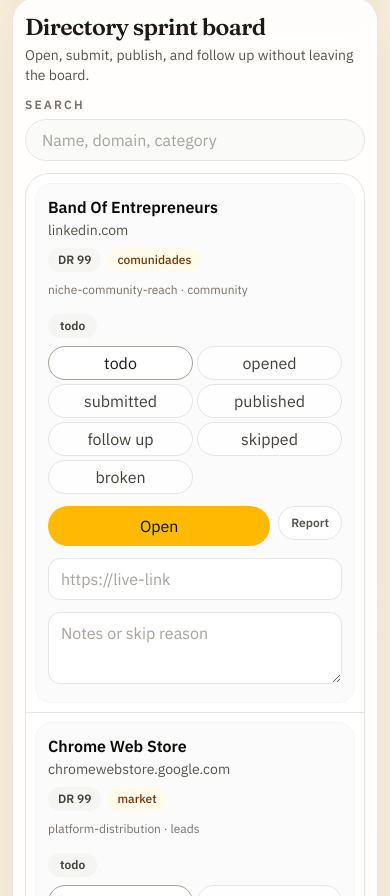
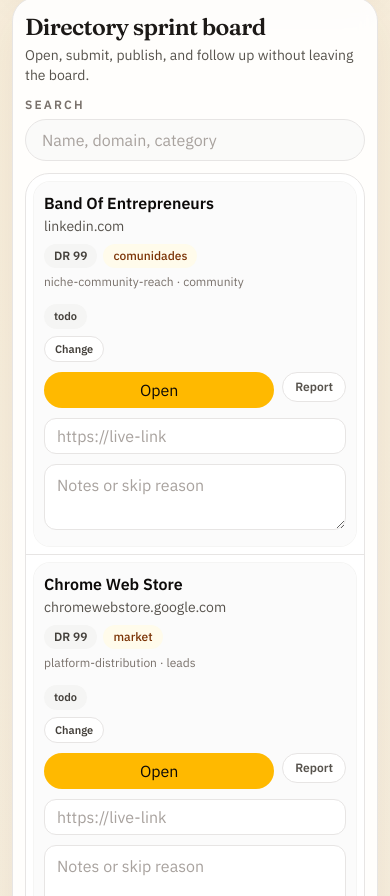
Before and after one commit to Lee-Scott/SubmitSprint, a React (Vite) app: page / in a window 390 px wide. Shown: the part 1248-2144 px from the top of the page. Built offline with nearby package versions, Linux system fonts and the light colour scheme.

Commit message:
feat: tighten directory board layout

```diff
--- a/src/components/DirectoryTable.tsx
+++ b/src/components/DirectoryTable.tsx
@@ -24,7 +24,7 @@
   const virtualizer = useVirtualizer({
     count: directories.length,
     getScrollElement: () => parentRef.current,
-    estimateSize: () => 236,
+    estimateSize: () => 148,
     overscan: 8,
   });
 
@@ -32,7 +32,7 @@
 
   return (
     <div className="flex min-h-0 flex-1 flex-col overflow-hidden rounded-3xl border border-stone-200 bg-white">
-      <div className="hidden grid-cols-[116px_1.7fr_70px_118px_92px_150px_1.1fr] gap-3 border-b border-stone-200 bg-stone-50 px-4 py-3 text-[11px] font-semibold uppercase tracking-[0.16em] text-stone-500 lg:grid">
+      <div className="hidden grid-cols-[108px_1.65fr_58px_108px_72px_180px_1.05fr] gap-2 border-b border-stone-200 bg-stone-50 px-4 py-2 text-[10px] font-semibold uppercase tracking-[0.16em] text-stone-500 lg:grid">
         <div>Status</div>
         <div>Name</div>
         <div>DR</div>
@@ -63,23 +63,27 @@
                 key={entry.record.id}
                 data-index={item.index}
                 ref={virtualizer.measureElement}
-                className="absolute left-0 top-0 w-full border-b border-stone-200 px-2.5 py-2.5 sm:px-4 sm:py-3"
+                className="absolute left-0 top-0 w-full border-b border-stone-200 px-2 py-2 sm:px-3 lg:px-4 lg:py-1.5"
                 style={{ transform: `translateY(${item.start}px)` }}
               >
-                <div className="rounded-2xl bg-stone-50/70 p-3 ring-1 ring-stone-100 lg:rounded-none lg:bg-transparent lg:p-0 lg:ring-0">
-                  <div className="grid gap-3 lg:grid-cols-[116px_1.7fr_70px_118px_92px_150px_1.1fr] lg:items-start">
+                <div className="rounded-2xl bg-stone-50/70 p-2.5 ring-1 ring-stone-100 lg:rounded-none lg:bg-transparent lg:p-0 lg:ring-0">
+                  <div className="grid gap-2.5 lg:grid-cols-[108px_1.65fr_58px_108px_72px_180px_1.05fr] lg:items-start lg:gap-2">
                     <div className="order-2 lg:order-none">
-                      <div className={`inline-flex rounded-full px-3 py-1 text-xs font-semibold ${statusTone}`}>
+                      <div className={`inline-flex rounded-full px-2.5 py-1 text-[11px] font-semibold ${statusTone}`}>
                         {formatStatus(entry.progress.status)}
                       </div>
-                      <div className="mt-2 grid grid-cols-2 gap-1 lg:flex lg:flex-wrap">
+                      <details className="group relative mt-1.5">
+                        <summary className="inline-flex cursor-pointer list-none rounded-full border border-stone-200 bg-white px-2.5 py-1 text-[11px] font-semibold text-stone-700 transition hover:border-stone-300 hover:bg-stone-50">
+                          Change
+                        </summary>
+                        <div className="mt-1.5 grid grid-cols-2 gap-1 rounded-xl border border-stone-200 bg-white p-1.5 shadow-sm lg:absolute lg:left-0 lg:z-20 lg:w-44 lg:shadow-lg">
                           {statusActions.map((status) => (
                             <button
                               key={status}
-                            className={`rounded-full border px-2 py-1 text-[11px] transition hover:border-stone-400 ${
+                              className={`rounded-full border px-2 py-1 text-[10px] transition hover:border-stone-400 ${
                                 status === entry.progress.status
-                                ? 'border-stone-400 bg-white font-semibold text-stone-900'
-                                : 'border-stone-200 bg-white/70 text-stone-700'
+                                  ? 'border-stone-400 bg-stone-100 font-semibold text-stone-900'
+                                  : 'border-stone-200 bg-white text-stone-700'
                               }`}
                               onClick={() => onStatusChange(entry.record.id, status)}
                               type="button"
@@ -89,7 +93,7 @@
                           ))}
                           {(entry.progress.followUpDueAt || entry.progress.status === 'follow_up') && (
                             <button
-                            className="col-span-2 rounded-full border border-amber-200 bg-amber-50 px-2.5 py-1 text-[11px] font-semibold text-amber-900 transition hover:bg-amber-100 lg:col-span-1"
+                              className="col-span-2 rounded-full border border-amber-200 bg-amber-50 px-2.5 py-1 text-[10px] font-semibold text-amber-900 transition hover:bg-amber-100"
                               onClick={() => onClearFollowUp(entry.record.id)}
                               type="button"
                             >
@@ -97,8 +101,9 @@
                             </button>
                           )}
                         </div>
+                      </details>
                       {followUpLabel ? (
-                        <div className={`mt-2 text-[11px] font-medium ${needsFollowUp ? 'text-amber-800' : 'text-stone-500'}`}>
+                        <div className={`mt-1.5 text-[10px] font-medium ${needsFollowUp ? 'text-amber-800' : 'text-stone-500'}`}>
                           {needsFollowUp ? 'Follow-up due' : 'Follow-up'} {followUpLabel}
                         </div>
                       ) : null}
@@ -115,8 +120,8 @@
                           <CategoryChip value={entry.record.category} />
                         </div>
                       </div>
-                      {entry.record.tags?.length ? <div className="mt-2 line-clamp-2 text-xs leading-5 text-stone-500">{entry.record.tags.join(' · ')}</div> : null}
-                      {linkWarning ? <div className="mt-2 text-xs font-medium text-amber-800">{linkWarning}</div> : null}
+                      {entry.record.tags?.length ? <div className="mt-1 line-clamp-1 text-xs leading-5 text-stone-500">{entry.record.tags.join(' · ')}</div> : null}
+                      {linkWarning ? <div className="mt-1 text-xs font-medium text-amber-800">{linkWarning}</div> : null}
                     </div>
 
                     <div className="hidden lg:block">
@@ -127,7 +132,7 @@
                     </div>
                     <div className="order-3 grid grid-cols-[minmax(0,1fr)_auto] items-start gap-2 lg:order-none lg:block">
                       <button
-                        className="w-full rounded-full bg-amber-400 px-4 py-2 text-sm font-semibold text-stone-950 transition hover:bg-amber-300 disabled:cursor-not-allowed disabled:bg-stone-200 disabled:text-stone-500"
+                        className="w-full rounded-full bg-amber-400 px-3 py-1.5 text-sm font-semibold text-stone-950 transition hover:bg-amber-300 disabled:cursor-not-allowed disabled:bg-stone-200 disabled:text-stone-500 lg:py-1"
                         disabled={!canOpen}
                         onClick={() => onOpen(entry.record)}
                         title={canOpen ? openUrl : 'Invalid URL'}
@@ -136,7 +141,7 @@
                         Open
                       </button>
                       <a
-                        className="block rounded-full border border-stone-200 bg-white px-3 py-2 text-center text-xs font-semibold text-stone-600 transition hover:border-stone-300 hover:bg-stone-50 lg:mt-2 lg:border-0 lg:bg-transparent lg:px-0 lg:py-0 lg:underline lg:decoration-stone-300 lg:underline-offset-2 lg:hover:bg-transparent lg:hover:text-stone-800"
+                        className="block rounded-full border border-stone-200 bg-white px-3 py-1.5 text-center text-xs font-semibold text-stone-600 transition hover:border-stone-300 hover:bg-stone-50 lg:mt-1 lg:border-0 lg:bg-transparent lg:px-0 lg:py-0 lg:text-[11px] lg:underline lg:decoration-stone-300 lg:underline-offset-2 lg:hover:bg-transparent lg:hover:text-stone-800"
                         href={createDirectoryReportMailto(entry.record, entry.progress)}
                       >
                         Report
@@ -145,7 +150,7 @@
                     <div className="order-4 lg:order-none">
                       <input
                         aria-label={`${entry.record.name} live URL`}
-                        className="w-full rounded-xl border border-stone-200 bg-white px-3 py-2 text-sm outline-none transition focus:border-amber-400 lg:bg-stone-50"
+                        className="h-9 w-full rounded-xl border border-stone-200 bg-white px-3 text-sm outline-none transition focus:border-amber-400 lg:h-8 lg:bg-stone-50 lg:text-xs"
                         placeholder="https://live-link"
                         value={entry.progress.liveUrl ?? ''}
                         onChange={(event) => onFieldChange(entry.record.id, 'liveUrl', event.target.value)}
@@ -153,7 +158,7 @@
                       />
                       {hasLiveUrlReadyForPublish ? (
                         <button
-                          className="mt-2 rounded-full border border-emerald-200 bg-emerald-50 px-3 py-1 text-[11px] font-semibold text-emerald-900 transition hover:bg-emerald-100"
+                          className="mt-1.5 rounded-full border border-emerald-200 bg-emerald-50 px-2.5 py-1 text-[10px] font-semibold text-emerald-900 transition hover:bg-emerald-100"
                           onClick={() => onStatusChange(entry.record.id, 'published')}
                           type="button"
                         >
@@ -164,7 +169,7 @@
                     <div className="order-5 lg:order-none">
                       <textarea
                         aria-label={`${entry.record.name} notes`}
-                        className="min-h-18 w-full rounded-xl border border-stone-200 bg-white px-3 py-2 text-sm outline-none transition focus:border-amber-400 lg:min-h-20 lg:bg-stone-50"
+                        className="min-h-10 w-full resize-y rounded-xl border border-stone-200 bg-white px-3 py-2 text-sm outline-none transition focus:border-amber-400 lg:h-8 lg:min-h-8 lg:py-1.5 lg:text-xs lg:bg-stone-50"
                         placeholder="Notes or skip reason"
                         value={entry.progress.notes ?? ''}
                         onChange={(event) => onFieldChange(entry.record.id, 'notes', event.target.value)}
```
Lines whose indentation alone changed are shown as unchanged.
